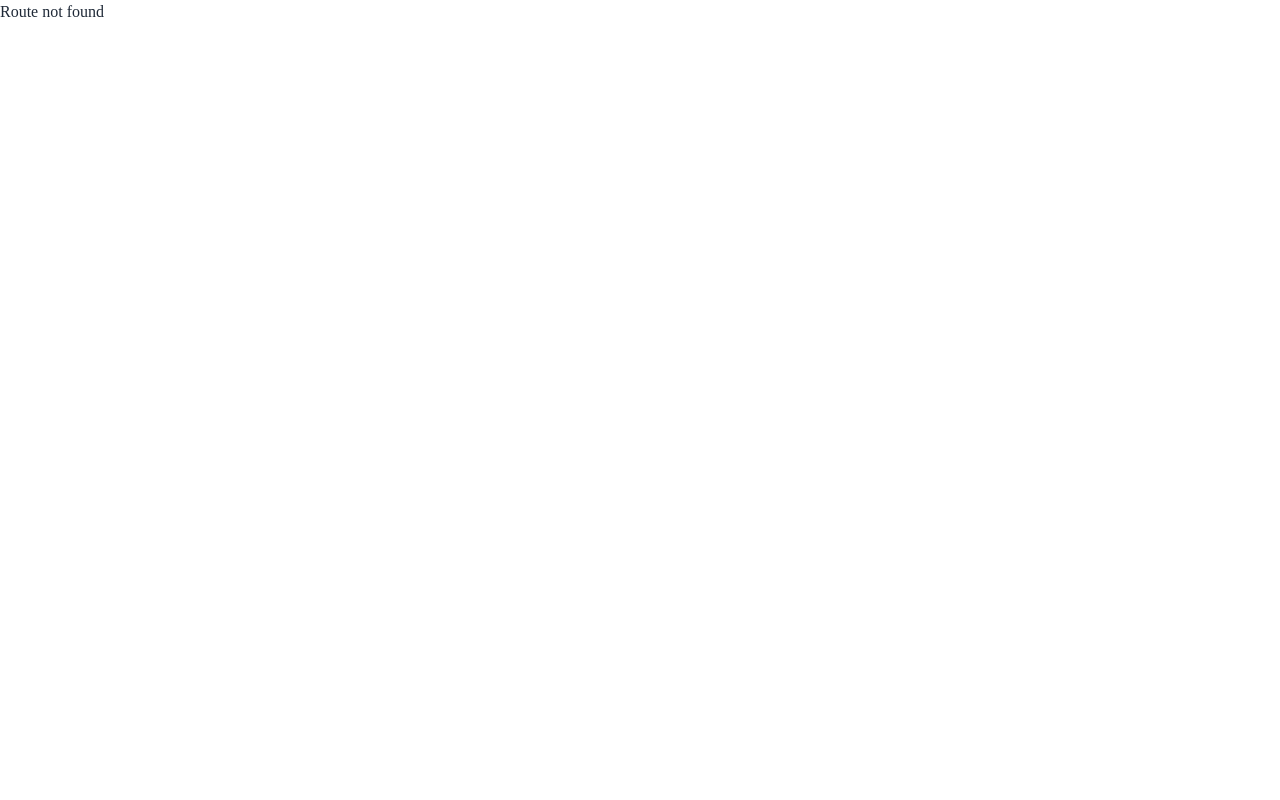
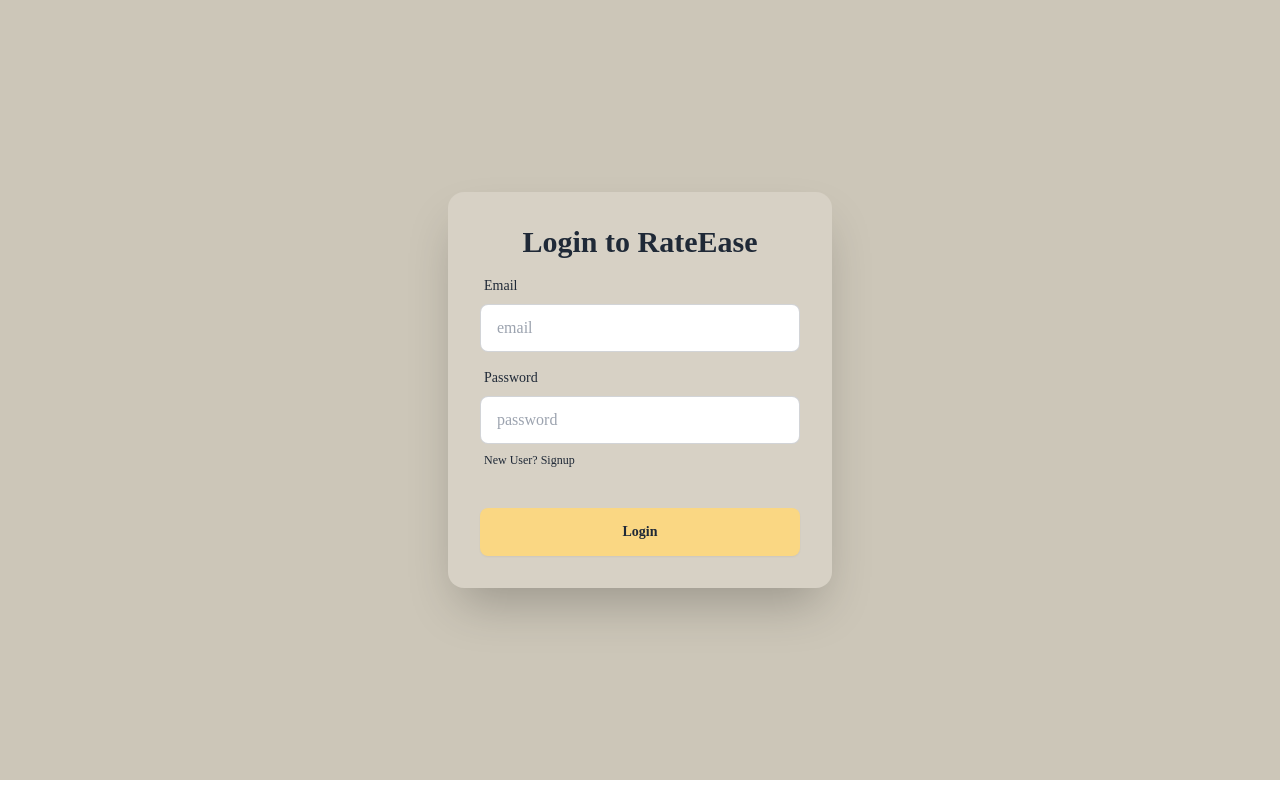
Before and after one commit to nafisahnubah/rateease-client-side, a React (Vite) app in the folder RateEase/: page /login in a window 1280 px wide. Before the commit this address had no page. Built offline with nearby package versions, Linux system fonts and the light colour scheme; a web font is replaced by a local one.

Commit message:
added Login and Signup page

```diff
--- a/RateEase/src/components/NavBar.jsx
+++ b/RateEase/src/components/NavBar.jsx
@@ -1,3 +1,5 @@
+import { Link } from "react-router-dom";
+
 const NavBar = () => {
     return (
         <div className="navbar md:px-24 bg-[#CCC6B8]">
@@ -6,14 +8,14 @@ const NavBar = () => {
             </div>
             <div className="navbar-center hidden lg:flex">
                 <ul className="menu menu-horizontal px-1 text-xl">
-                    <li><a>Home</a></li>
-                    <li><a>Services</a></li>
-                    <li><a>About</a></li>
+                    <li><Link to={'/'} className="bg-[#CCC6B8]">Home</Link></li>
+                    <li><Link to={'/services'} className="bg-[#CCC6B8]">Services</Link></li>
+                    <li><Link className="bg-[#CCC6B8]">About</Link></li>
                 </ul>
             </div>
             <div className="navbar-end flex gap-3">
-                <a className="btn md:px-10 px-4 rounded-3xl bg-[#FAD783] border-none hover:bg-white">Login</a>
-                <a className="btn md:px-10 px-4 rounded-3xl bg-[#FAD783] border-none hover:bg-white">Signup</a>
+                <Link to={'/login'} className="btn md:px-10 px-4 rounded-3xl bg-[#FAD783] border-none hover:bg-white">Login</Link>
+                <Link to={'/signup'} className="btn md:px-10 px-4 rounded-3xl bg-[#FAD783] border-none hover:bg-white">Signup</Link>
             </div>
         </div>
     );
--- /dev/null
+++ b/RateEase/src/pages/Login.jsx
@@ -0,0 +1,35 @@
+import { Link } from "react-router-dom";
+
+const Login = () => {
+    return (
+        <div className="bg-[#CCC6B8] py-48">
+            <div className="card bg-[#D7D1C5] mx-auto max-w-sm shrink-0 shadow-2xl">
+                <form className="card-body">
+                    <div>
+                    <h1 className="font-semibold text-3xl text-center">Login to RateEase</h1>
+                    </div>
+                    <div className="form-control">
+                    <label className="label">
+                        <span className="label-text">Email</span>
+                    </label>
+                    <input type="email" placeholder="email" className="input input-bordered" required />
+                    </div>
+                    <div className="form-control">
+                    <label className="label">
+                        <span className="label-text">Password</span>
+                    </label>
+                    <input type="password" placeholder="password" className="input input-bordered" required />
+                    <label className="label">
+                        <p className="label-text-alt">New User? <Link to={'/signup'}>Signup</Link> </p>
+                    </label>
+                    </div>
+                    <div className="form-control mt-6">
+                    <button className="btn bg-[#FAD783] hover:bg-white border-none">Login</button>
+                    </div>
+                </form>
+            </div>
+        </div>
+    );
+};
+
+export default Login;
--- /dev/null
+++ b/RateEase/src/pages/ServiceDetails.jsx
@@ -0,0 +1,9 @@
+const ServiceDetails = () => {
+    return (
+        <div>
+            service deets
+        </div>
+    );
+};
+
+export default ServiceDetails;
--- /dev/null
+++ b/RateEase/src/pages/Services.jsx
@@ -0,0 +1,9 @@
+const Services = () => {
+    return (
+        <div>
+            services
+        </div>
+    );
+};
+
+export default Services;
--- /dev/null
+++ b/RateEase/src/pages/Signup.jsx
@@ -0,0 +1,35 @@
+import { Link } from "react-router-dom";
+
+const Signup = () => {
+    return (
+        <div className="bg-[#CCC6B8] py-48">
+            <div className="card bg-[#D7D1C5] mx-auto max-w-sm shrink-0 shadow-2xl">
+                <form className="card-body">
+                    <div>
+                    <h1 className="font-semibold text-3xl text-center">Signup to RateEase</h1>
+                    </div>
+                    <div className="form-control">
+                    <label className="label">
+                        <span className="label-text">Email</span>
+                    </label>
+                    <input type="email" placeholder="email" className="input input-bordered" required />
+                    </div>
+                    <div className="form-control">
+                    <label className="label">
+                        <span className="label-text">Password</span>
+                    </label>
+                    <input type="password" placeholder="password" className="input input-bordered" required />
+                    <label className="label">
+                        <p className="label-text-alt">Already have an account? <Link to={'/login'}>Login</Link> </p>
+                    </label>
+                    </div>
+                    <div className="form-control mt-6">
+                    <button className="btn bg-[#FAD783] hover:bg-white border-none">Signup</button>
+                    </div>
+                </form>
+            </div>
+        </div>
+    );
+};
+
+export default Signup;
```
Also changed, not shown: RateEase/src/main.jsx (+20 -1 lines).
